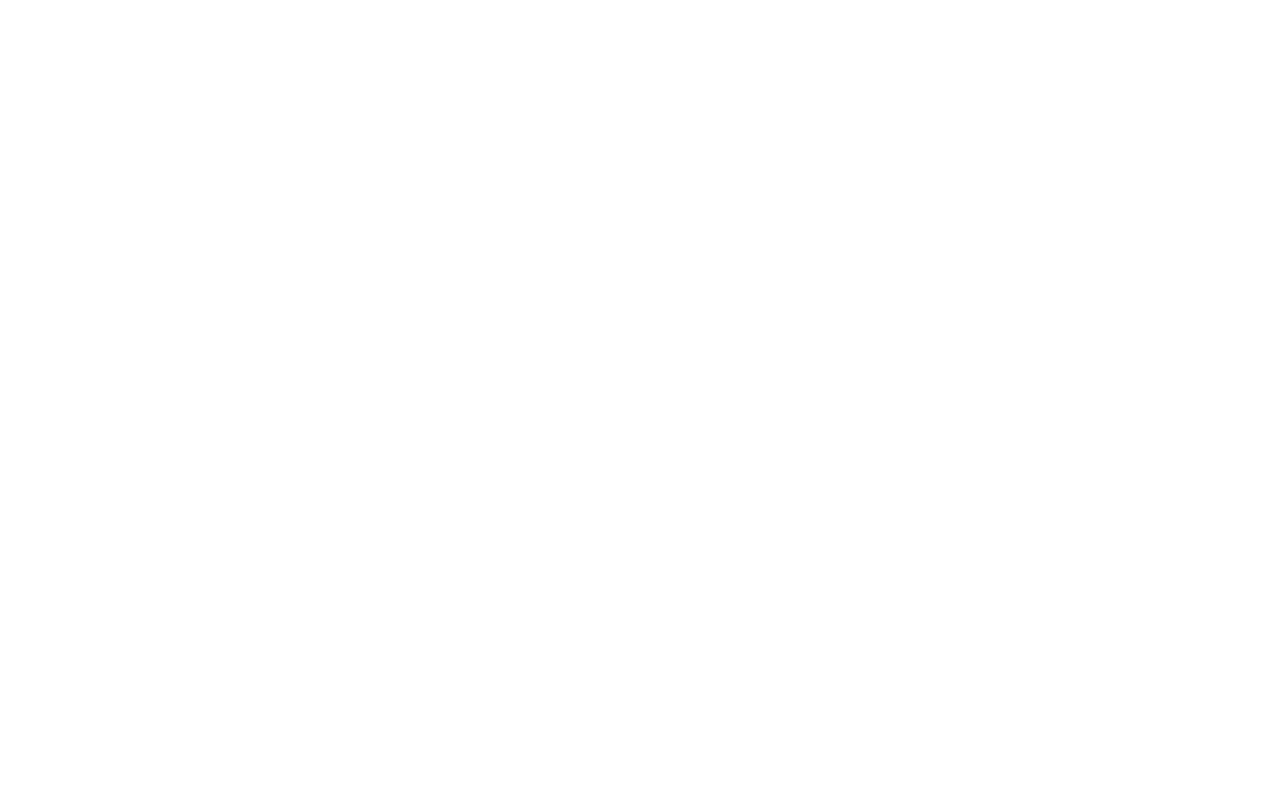
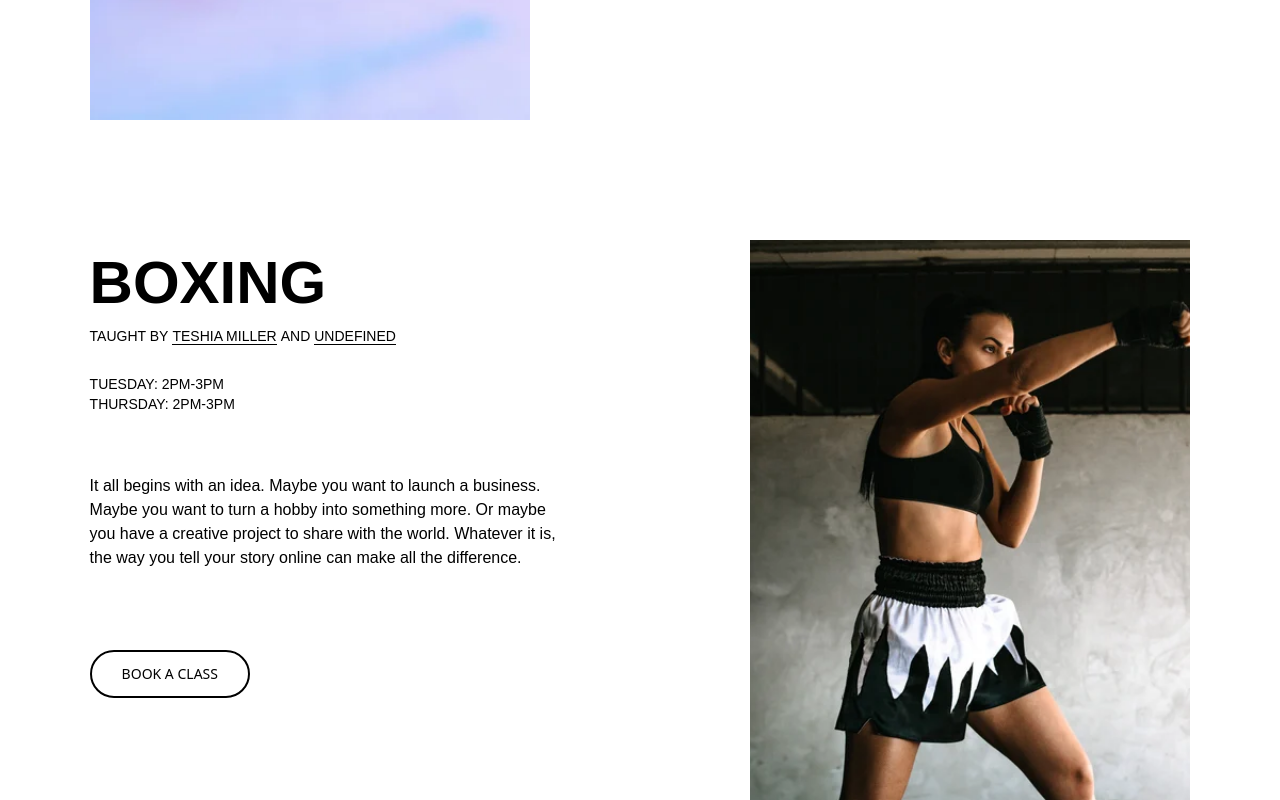
Before and after one commit to mti-Mansouri/klipsan-demo-mehdi-mansouri, a Next.js app: page /classes-overview in a window 1280 px wide. Shown: the part 2000-2800 px from the top of the page. Before the commit the page ends 1920 px from the top, so only its background shows below. Built offline with nearby package versions, Linux system fonts and the light colour scheme.

Commit message:
class overview done

```diff
--- a/src/app/classes-overview/page.tsx
+++ b/src/app/classes-overview/page.tsx
@@ -1,4 +1,6 @@
 import { classes } from "./classes-data";
+import ButtonKlipsan from "@/components/button-comonent";
+import Link from "next/link";
 export default function ClassesOverviewPage() {
   return (
     <main className="min-h-screen w-screen  ">
@@ -14,16 +16,75 @@
         </p>
       </header>
       <section className="w-full h-[65vh] flex justify-between pt-40 px-[7%]">
-        <p className="uppercase font-bebas font-bold text-[60px]">MAKE IT STAND OUT</p>
+        <p className="uppercase font-bebas font-bold text-[60px]">
+          MAKE IT STAND OUT
+        </p>
         <p className="text-lg max-w-[50%]">
-            It all begins with an idea. Maybe you want to launch a business. Maybe you want to turn a hobby into something more. Or maybe you have a creative project to share with the world. Whatever it is, the way you tell your story online can make all the difference. Don’t worry about sounding professional. Sound like you. There are over 1.5 billion websites out there, but your story is what’s going to separate this one from the rest. If you read the words back and don’t hear your own voice in your head, that’s a good sign you still have more work to do.
+          It all begins with an idea. Maybe you want to launch a business. Maybe
+          you want to turn a hobby into something more. Or maybe you have a
+          creative project to share with the world. Whatever it is, the way you
+          tell your story online can make all the difference. Don’t worry about
+          sounding professional. Sound like you. There are over 1.5 billion
+          websites out there, but your story is what’s going to separate this
+          one from the rest. If you read the words back and don’t hear your own
+          voice in your head, that’s a good sign you still have more work to do.
         </p>
       </section>
-      <section
-      className="px-[10%]"
-      >
 
-        {}
+      {/* class overview */}
+      <section className="px-[7%] flex flex-col gap-30 pb-40">
+        {classes.map((item, index) => {
+          return (
+            // right
+            <div
+              className="flex justify-between w-full h-screen items-start"
+              key={index}
+            >
+              <div
+                className={`w-[40%] h-full ${
+                  index % 2 == 0 ? "" : "order-2"
+                }   `}
+              >
+                <img
+                  className={` w-full h-full object-cover`}
+                  src={item.image}
+                  alt={item.name}
+                />
+              </div>
+              <section className="w-1/2 h-full flex flex-col items-start text-sm ">
+                {/* information */}
+                <p className="uppercase font-bebas font-bold text-[60px] ">
+                  {item.name}
+                </p>
+                <p className="uppercase mb-7">
+                  TAUGHT BY
+                  <Link className="border-b mx-1" href={item.url}>
+                    {item.instructor[1]}
+                  </Link>
+                  {item.instructor.length > 1 && (
+                    <>
+                      AND
+                      <Link className="border-b mx-1" href={item.url}>
+                        {"" + item.instructor[2]}
+                      </Link>
+                    </>
+                  )}
+                </p>
+                <div className="mb-15">
+                  {item.timeTable.map((timeT, index) => {
+                    return <p key={index}>{timeT}</p>;
+                  })}
+                </div>
+                <p className="max-w-[85%] mb-20 text-base">
+                  {item.description}
+                </p>
+                <Link href={"/book-a-class"}>
+                  <ButtonKlipsan theme="light">BOOK A CLASS</ButtonKlipsan>
+                </Link>
+              </section>
+            </div>
+          );
+        })}
       </section>
     </main>
   );
```
